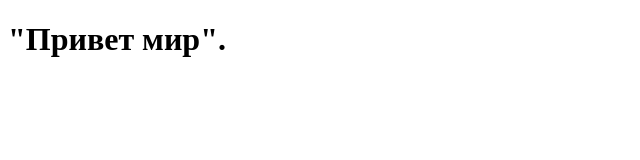
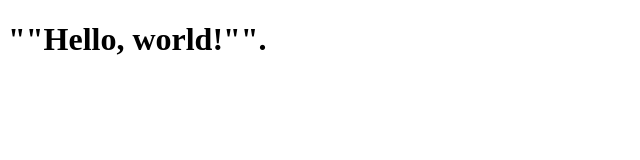
Before and after one commit to shevchenko17/Hello-world, a plain HTML site: page index.html in a window 1280 px wide. Shown: the whole page, without its empty margins (0-640 px from the left). Drawn offline with Linux system fonts and the light colour scheme.

Commit message:
Add files via upload

```diff
--- a/index.html
+++ b/index.html
@@ -6,6 +6,6 @@
     <title>дз номер 1</title>
 </head>
 <body>
-  <h1>"Привет мир".</h1>
+  <h1>""Hello, world!"".</h1>
 </body>
 </html>
```
